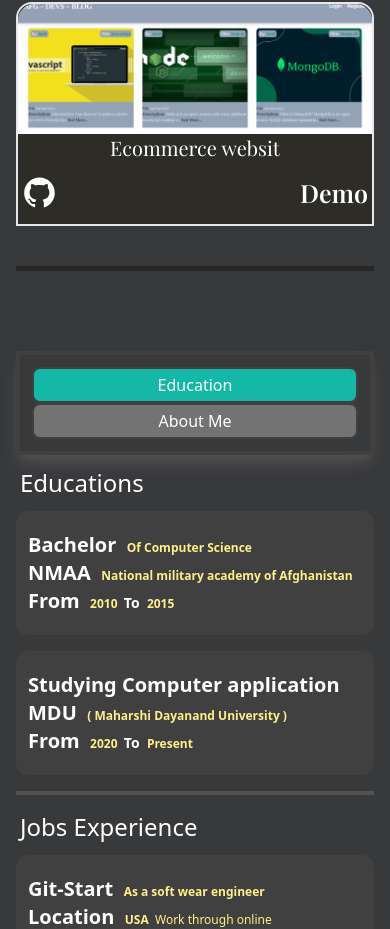
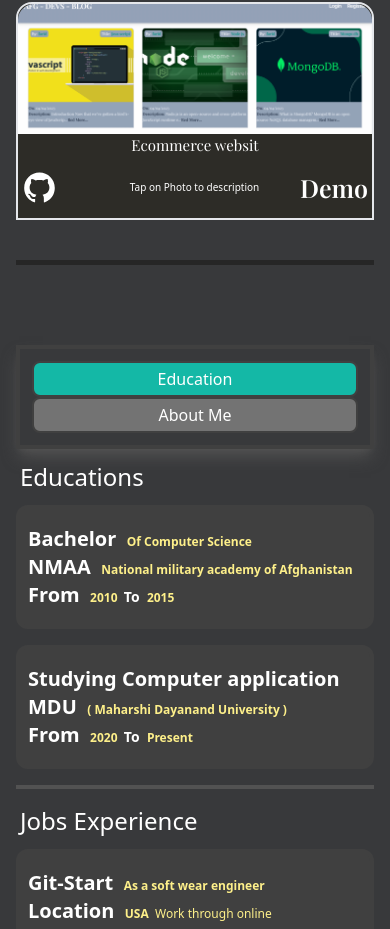
Before and after one commit to faridomarafg/my-portfolio-app, a React (Create React App) app: page / in a window 390 px wide. Shown: the part 1579-2508 px from the top of the page. Built offline with nearby package versions, Linux system fonts and the light colour scheme.

Commit message:
new changes

```diff
--- a/src/components/projects/Projects.jsx
+++ b/src/components/projects/Projects.jsx
@@ -51,7 +51,7 @@ function Projects() {
           Backend used technologies: Node.js, express.js, Mongo-DB
           </p>
           {/*title */}
-          <h1 className='text-center text-xl font-playfair'>Ecommerce websit</h1>
+          <h1 className='text-center text-[15px] md:text-xl font-playfair'>Ecommerce websit</h1>
           {/*links */}
           <div className='flex items-center justify-between px-1 py-3'>
             <span className='text-[35px] cursor-pointer'>
@@ -60,6 +60,7 @@ function Projects() {
                 <AiFillGithub className='rounded-full hover:scale-110 hover:text-teal-500 duration-1000'/>
               </a>
             </span>
+            <h1 className='opacity-100 text-[10px] text-center pl-8 md:opacity-0'>Tap on Photo to description</h1>
             <span className='text-[25px] cursor-pointer hover:text-teal-600 duration-1000 hover:scale-105 font-semibold font-playfair'>
               {/* demo link */}
               <a href="https://mern-stack-blog-v1-frontend.onrender.com/" target='_blank'>Demo</a>
```
